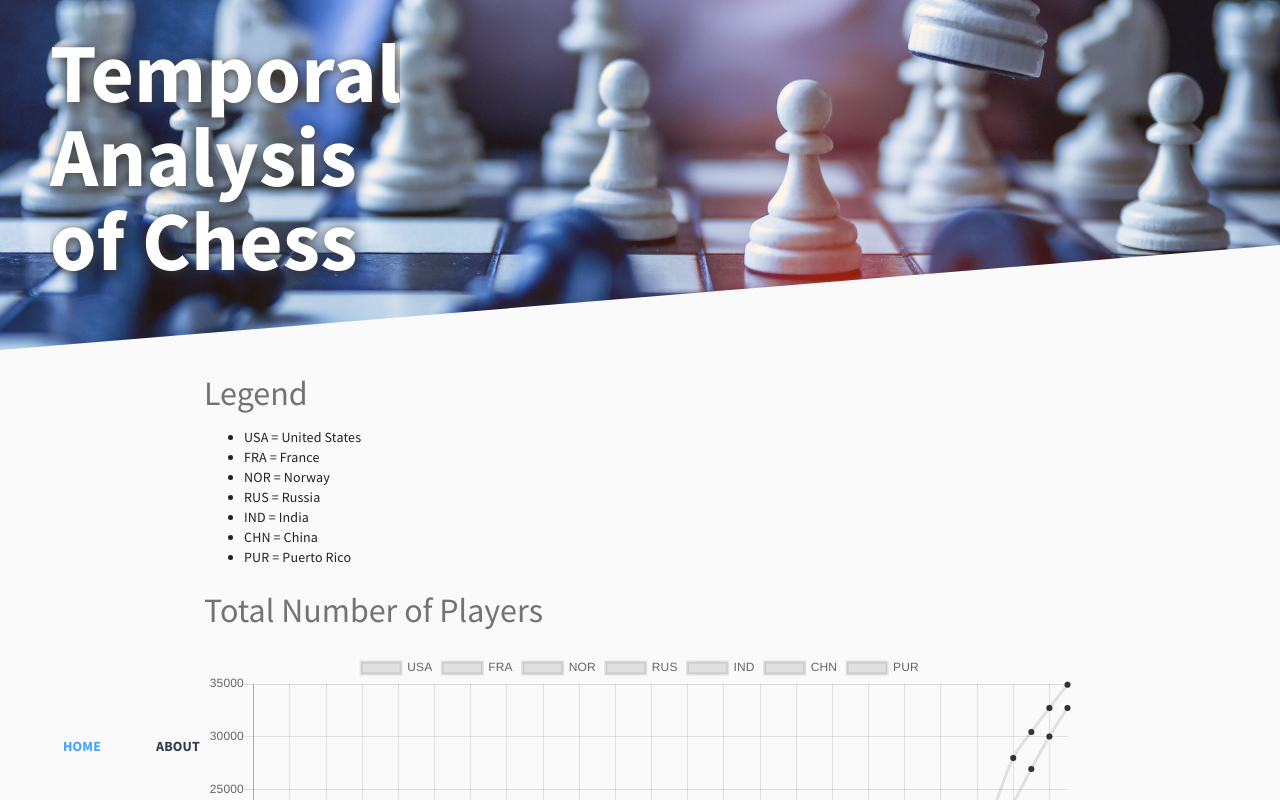
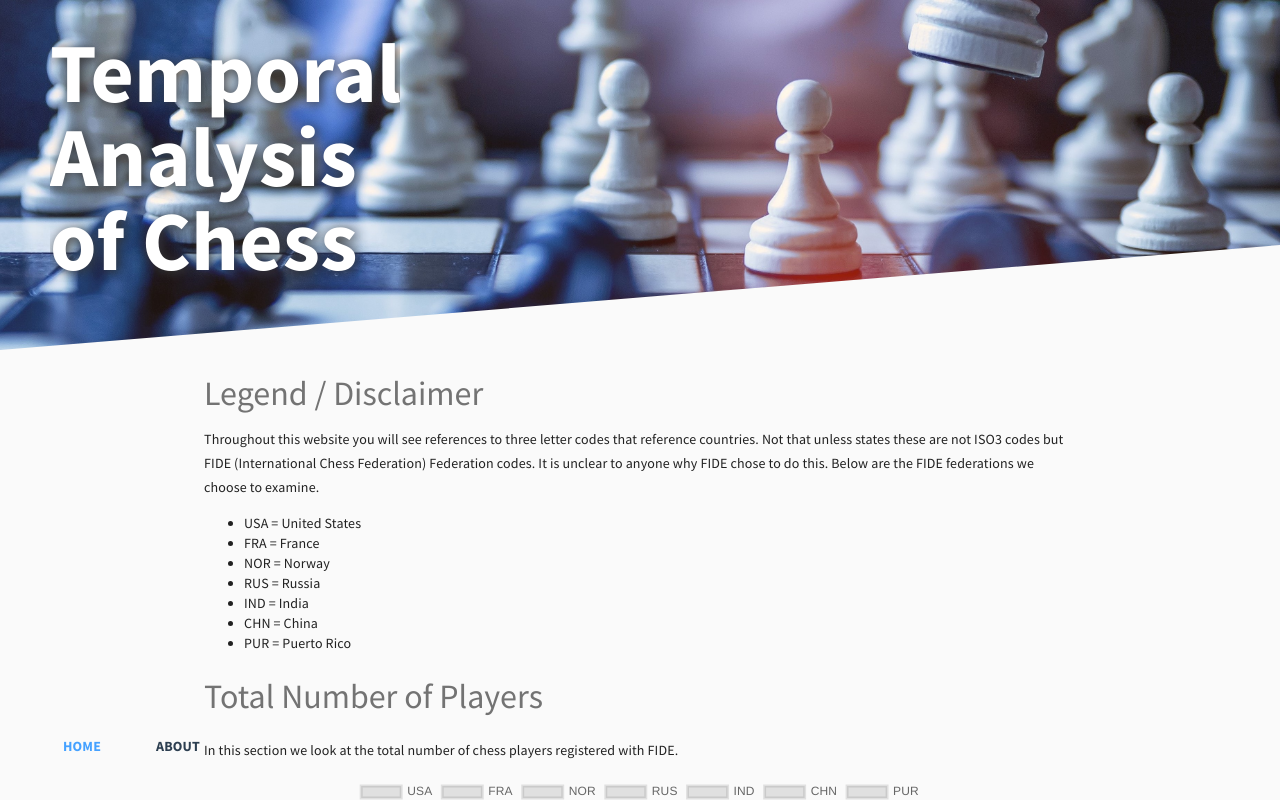
Before and after one commit to cgbur/chess-analysis-vue, a Vue app: page / in a window 1280 px wide. Shown: the top 800 px of the page. Built offline with nearby package versions, Linux system fonts and the light colour scheme.

Commit message:
added text

```diff
--- a/package.json
+++ b/package.json
@@ -8,8 +8,11 @@
     "lint": "vue-cli-service lint"
   },
   "dependencies": {
+    "chart.js": "^2.9.3",
+    "chartjs-plugin-colorschemes": "^0.4.0",
     "core-js": "^3.4.4",
     "vue": "^2.6.10",
+    "vue-chartjs": "^3.5.0",
     "vue-material": "^1.0.0-beta-11",
     "vue-router": "^3.1.3",
     "vuex": "^3.1.2"
--- a/src/components/LineChartFederation.vue
+++ b/src/components/LineChartFederation.vue
@@ -1,6 +1,9 @@
 <template>
   <div>
+    <p class="md-body-2">In this section we look at the total number of chess players registered with
+    FIDE.</p>
     <LineChart :chart-data="chartData" :height="200"/>
+
   </div>
 </template>
 
--- a/src/components/text/Legend.vue
+++ b/src/components/text/Legend.vue
@@ -1,5 +1,34 @@
 <template>
-    $END$
+  <div>
+    <h1 class="md-display-1" style="margin-bottom: 0">Legend / Disclaimer</h1>
+    <p class="md-body-2">Throughout this website you will see references to three letter codes
+    that reference countries. Not that unless states these are not ISO3 codes but FIDE (International Chess Federation) Federation codes.
+      It is unclear to anyone why FIDE chose to do this. Below are the FIDE federations we choose to examine.
+    </p>
+    <ul>
+      <li>
+        USA = United States
+      </li>
+      <li>
+        FRA = France
+      </li>
+      <li>
+        NOR = Norway
+      </li>
+      <li>
+        RUS = Russia
+      </li>
+      <li>
+        IND = India
+      </li>
+      <li>
+        CHN = China
+      </li>
+      <li>
+        PUR = Puerto Rico
+      </li>
+    </ul>
+  </div>
 </template>
 
 <script>
@@ -8,6 +37,6 @@
   }
 </script>
 
-<style scoped>
+<style scoped lang="scss">
 
 </style>
--- a/src/views/Home.vue
+++ b/src/views/Home.vue
@@ -3,31 +3,7 @@
     <HelloWorld/>
 
     <div class="body">
-      <h1 class="md-display-1" style="margin-bottom: 0">Legend</h1>
-
-      <ul>
-        <li>
-          USA = United States
-        </li>
-        <li>
-          FRA = France
-        </li>
-        <li>
-          NOR = Norway
-        </li>
-        <li>
-          RUS = Russia
-        </li>
-        <li>
-          IND = India
-        </li>
-        <li>
-          CHN = China
-        </li>
-        <li>
-          PUR = Puerto Rico
-        </li>
-      </ul>
+      <Legend/>
       <h1 class="md-display-1">Total Number of Players</h1>
       <LineChartFederation/>
       <h1 class="md-display-1">Total Number of Players / Population of Country (thousands)</h1>
@@ -52,6 +28,7 @@
   import LineChartFederation from "../components/LineChartFederation";
   import LineChartFederationNormalized from "../components/LineChartFederationNormalized";
   import BarChartFederationNormalized from "../components/BarChartFederationNormalized";
+  import Legend from "../components/text/Legend";
 
   export default {
     name: 'home',
@@ -61,6 +38,7 @@
       }
     },
     components: {
+      Legend,
       BarChartFederationNormalized,
       LineChartFederationNormalized,
       LineChartFederation,
```
Also changed, not shown: 1 other file (tests, documents, lock files or other folders).
